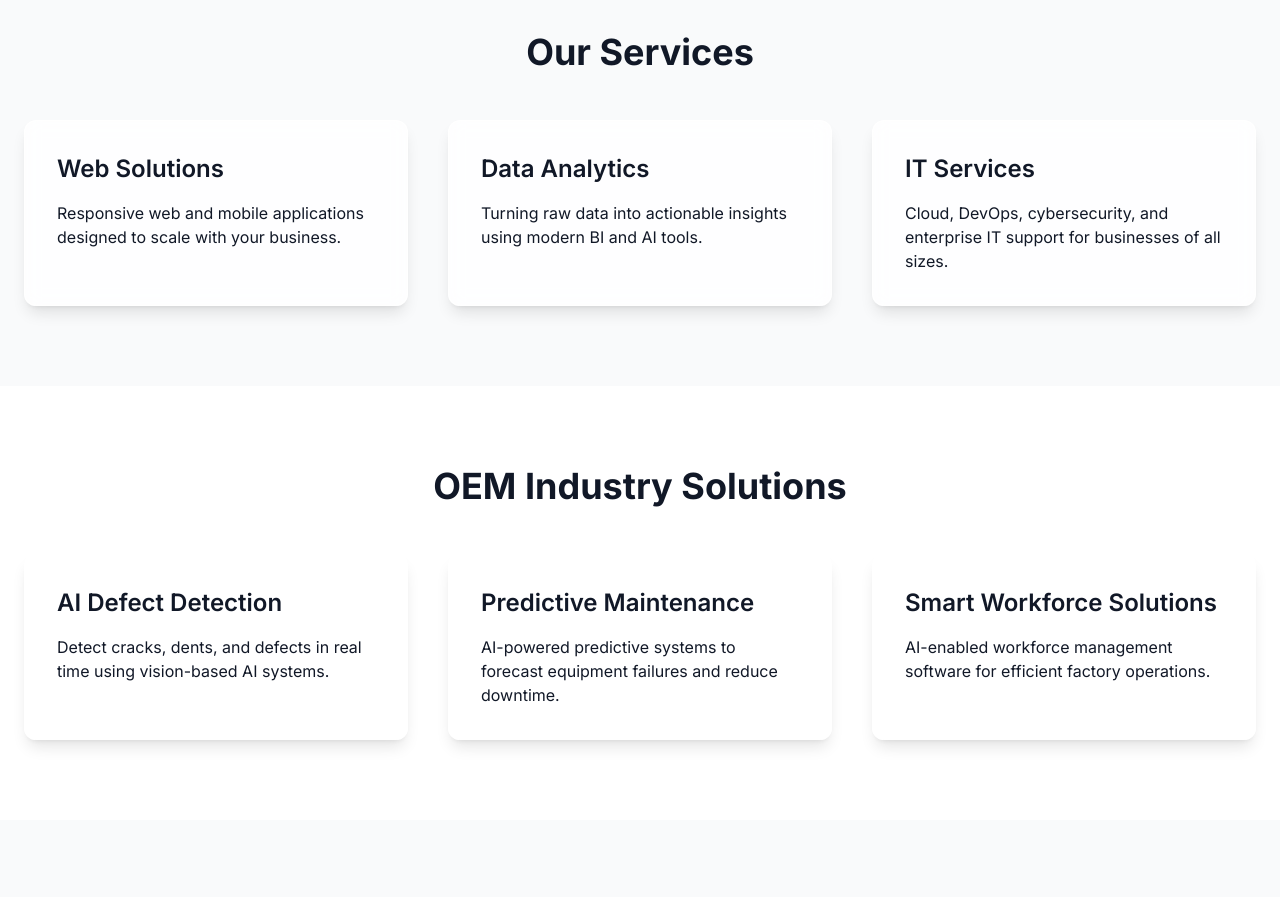
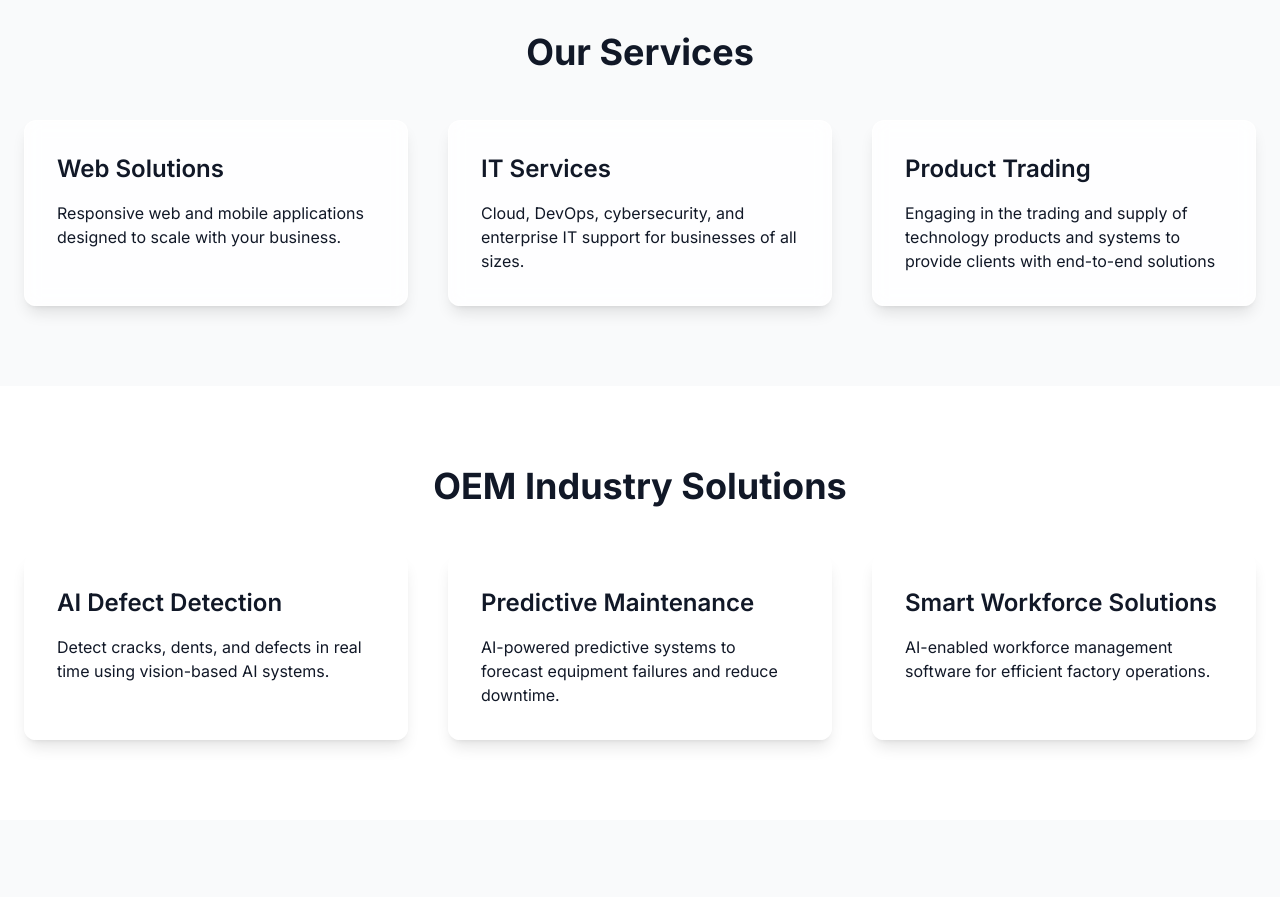
Before and after one commit to Bharath799/IVPro-Tech-App, a plain HTML site: page index.html in a window 1280 px wide. Shown: the part 1220-2117 px from the top of the page. Drawn offline with nearby package versions, Linux system fonts and the light colour scheme.

Commit message:
added icon for website

```diff
--- a/index.html
+++ b/index.html
@@ -9,6 +9,7 @@
       href="https://fonts.googleapis.com/css2?family=Inter:wght@300;400;500;600;700&display=swap"
       rel="stylesheet"
     />
+    <link rel="icon" type="image/png" href="images/icon.png">
     <script src="https://unpkg.com/aos@2.3.1/dist/aos.js"></script>
     <link href="https://unpkg.com/aos@2.3.1/dist/aos.css" rel="stylesheet" />
     <style>
@@ -306,23 +307,22 @@
             <div
               class="glass-card p-8 rounded-xl shadow-lg"
               data-aos="fade-up"
-              data-aos-delay="150"
-            >
-              <h3 class="text-2xl font-semibold mb-4">Data Analytics</h3>
-              <p>
-                Turning raw data into actionable insights using modern BI and AI
-                tools.
-              </p>
-            </div>
-            <div
-              class="glass-card p-8 rounded-xl shadow-lg"
-              data-aos="fade-up"
               data-aos-delay="300"
             >
               <h3 class="text-2xl font-semibold mb-4">IT Services</h3>
               <p>
                 Cloud, DevOps, cybersecurity, and enterprise IT support for
                 businesses of all sizes.
+              </p>
+            </div>
+                        <div
+              class="glass-card p-8 rounded-xl shadow-lg"
+              data-aos="fade-up"
+              data-aos-delay="300"
+            >
+              <h3 class="text-2xl font-semibold mb-4">Product Trading</h3>
+              <p>
+                Engaging in the trading and supply of technology products and systems to provide clients with end-to-end solutions
               </p>
             </div>
           </div>
```
Also changed, not shown: images/icon.png (added).
